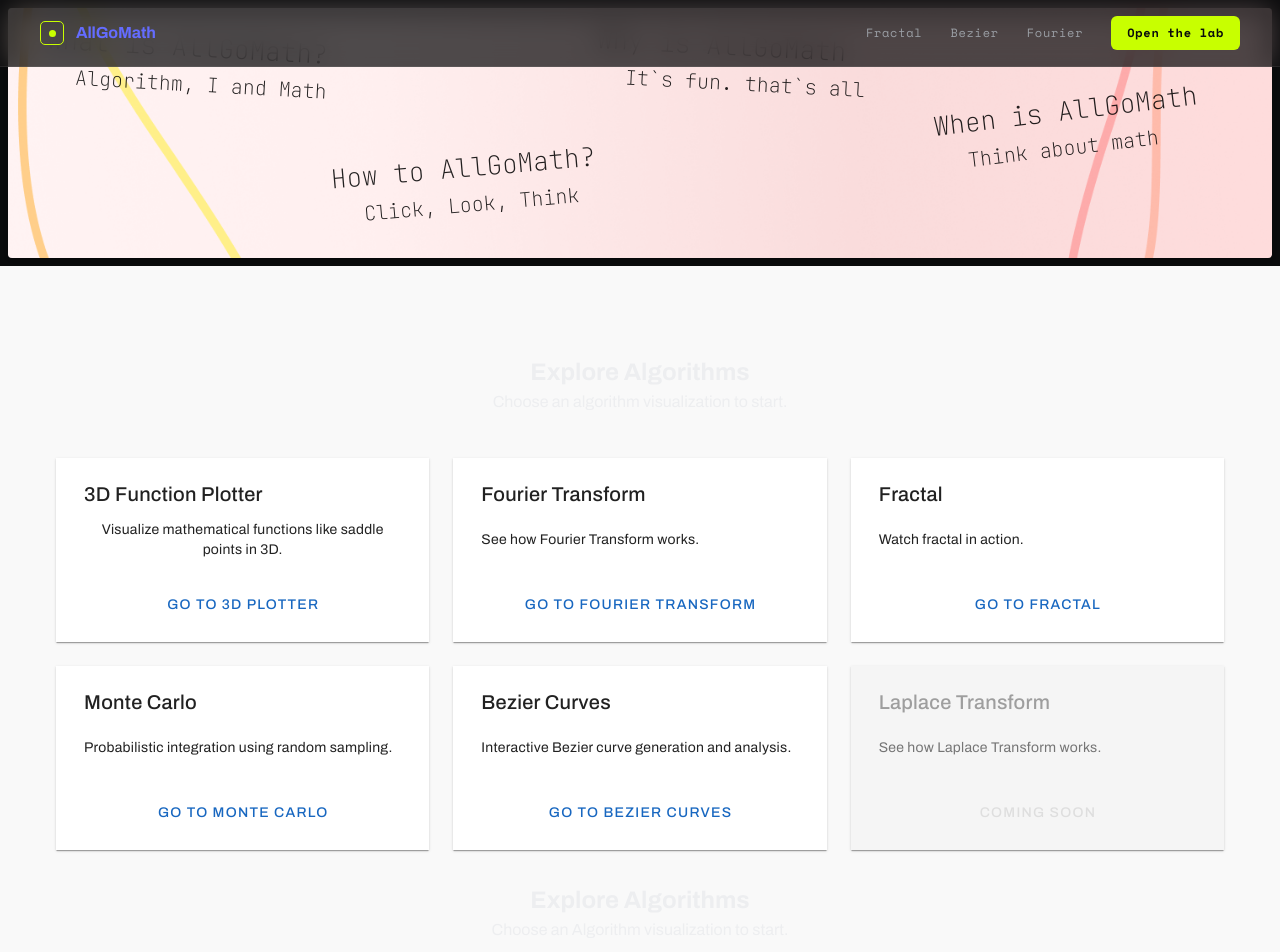
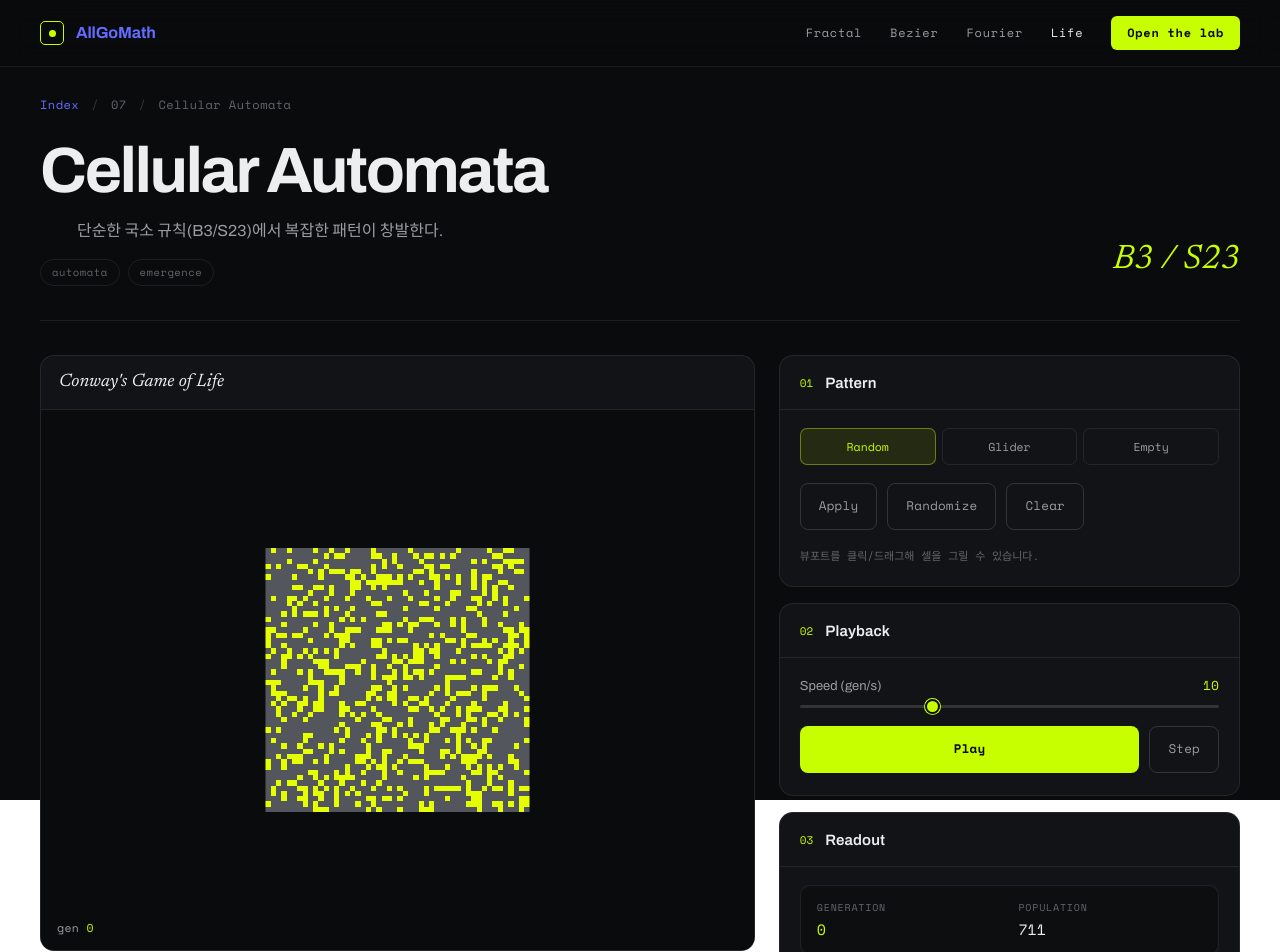
Before and after one commit to YeomYuJun/front_allgo, a Vue app: page /cellular-automata in a window 1280 px wide. Before the commit this address led to /. Shown: the top 952 px of the page. Built offline with nearby package versions, Linux system fonts and the light colour scheme.

Commit message:
feat: add Cellular Automata page with Three.js grid

```diff
--- /dev/null
+++ b/src/components/CellularAutomata.vue
@@ -0,0 +1,256 @@
+<script setup>
+import { ref, computed, onBeforeUnmount } from 'vue'
+import * as THREE from 'three'
+import AlgorithmLayout from './ui/AlgorithmLayout.vue'
+import AlgoViewport from './ui/AlgoViewport.vue'
+import ControlPanel from './ui/ControlPanel.vue'
+import SegControl from './ui/SegControl.vue'
+import RangeField from './ui/RangeField.vue'
+import AppButton from './ui/AppButton.vue'
+import Readout from './ui/Readout.vue'
+import { useThreeViewport } from '../composables/useThreeViewport.js'
+import { simulate } from '../services/automataApi.js'
+import { createEmpty, randomGrid, countPopulation, placeGlider } from '../lib/lifeGrid.js'
+
+const GRID = 50
+const WORLD = 6
+const BATCH = 30
+const ALIVE = [200, 255, 0]
+const DEAD = [22, 24, 27]
+
+const PATTERNS = [
+  { value: 'random', label: 'Random' },
+  { value: 'glider', label: 'Glider' },
+  { value: 'empty', label: 'Empty' },
+]
+
+const hostRef = ref(null)
+const pattern = ref('random')
+const speed = ref(10)
+const playing = ref(false)
+const generation = ref(0)
+const population = ref(0)
+
+let currentGrid = randomGrid(GRID, GRID, 0.28)
+let buffer = []
+let fetching = false
+let timer = null
+let disposed = false
+
+let texture = null
+let planeMesh = null
+let drawing = false
+const raycaster = new THREE.Raycaster()
+
+const { getSceneManager } = useThreeViewport(hostRef, {
+  background: '#0a0b0c',
+  cameraPosition: [0, 0, 8],
+  onReady: (sm) => {
+    sm.controls.enabled = false // 평면 그리드: orbit 끄고 포인터는 셀 그리기에 사용
+    const data = new Uint8Array(GRID * GRID * 4)
+    texture = new THREE.DataTexture(data, GRID, GRID, THREE.RGBAFormat)
+    texture.magFilter = THREE.NearestFilter
+    texture.minFilter = THREE.NearestFilter
+    const mat = new THREE.MeshBasicMaterial({ map: texture })
+    planeMesh = new THREE.Mesh(new THREE.PlaneGeometry(WORLD, WORLD), mat)
+    sm.scene.add(planeMesh)
+    writeTexture()
+    syncReadout()
+    const el = hostRef.value
+    el.addEventListener('pointerdown', onPointerDown)
+    el.addEventListener('pointermove', onPointerMove)
+    window.addEventListener('pointerup', onPointerUp)
+  },
+})
+
+function writeTexture() {
+  if (!texture) return
+  const data = texture.image.data
+  for (let r = 0; r < GRID; r++) {
+    for (let c = 0; c < GRID; c++) {
+      const alive = currentGrid[r][c]
+      const ty = GRID - 1 - r // 위쪽이 row 0이 되도록 Y 뒤집기
+      const idx = (ty * GRID + c) * 4
+      data[idx] = alive ? ALIVE[0] : DEAD[0]
+      data[idx + 1] = alive ? ALIVE[1] : DEAD[1]
+      data[idx + 2] = alive ? ALIVE[2] : DEAD[2]
+      data[idx + 3] = 255
+    }
+  }
+  texture.needsUpdate = true
+}
+
+function syncReadout() {
+  population.value = countPopulation(currentGrid)
+}
+
+async function ensureBuffer() {
+  if (buffer.length || fetching) return
+  fetching = true
+  try {
+    const { generations } = await simulate({ grid: currentGrid, steps: BATCH })
+    buffer = generations || []
+  } catch (e) {
+    console.error('Life simulate failed:', e)
+    pause()
+  } finally {
+    fetching = false
+  }
+}
+
+async function advanceOne() {
+  if (disposed) return
+  if (!buffer.length) await ensureBuffer()
+  if (disposed || !buffer.length) return
+  currentGrid = buffer.shift()
+  generation.value += 1
+  writeTexture()
+  syncReadout()
+}
+
+function scheduleNext() {
+  if (!playing.value || disposed) return
+  timer = setTimeout(async () => {
+    await advanceOne()
+    scheduleNext()
+  }, 1000 / speed.value)
+}
+
+function play() {
+  if (playing.value) return
+  playing.value = true
+  scheduleNext()
+}
+
+function pause() {
+  playing.value = false
+  if (timer) { clearTimeout(timer); timer = null }
+}
+
+async function step() {
+  if (playing.value) return
+  await advanceOne()
+}
+
+function invalidateBuffer() {
+  buffer = []
+}
+
+function applyPattern() {
+  pause()
+  if (pattern.value === 'random') {
+    currentGrid = randomGrid(GRID, GRID, 0.28)
+  } else if (pattern.value === 'glider') {
+    currentGrid = createEmpty(GRID, GRID)
+    placeGlider(currentGrid, 1, 1)
+  } else {
+    currentGrid = createEmpty(GRID, GRID)
+  }
+  generation.value = 0
+  invalidateBuffer()
+  writeTexture()
+  syncReadout()
+}
+
+function randomize() { pattern.value = 'random'; applyPattern() }
+function clearGrid() { pattern.value = 'empty'; applyPattern() }
+
+function pointerToCell(ev) {
+  const sm = getSceneManager()
+  if (!sm || !planeMesh || !hostRef.value) return null
+  const rect = hostRef.value.getBoundingClientRect()
+  const x = ((ev.clientX - rect.left) / rect.width) * 2 - 1
+  const y = -((ev.clientY - rect.top) / rect.height) * 2 + 1
+  raycaster.setFromCamera({ x, y }, sm.camera)
+  const hit = raycaster.intersectObject(planeMesh)[0]
+  if (!hit || !hit.uv) return null
+  const col = Math.min(GRID - 1, Math.max(0, Math.floor(hit.uv.x * GRID)))
+  const row = Math.min(GRID - 1, Math.max(0, Math.floor((1 - hit.uv.y) * GRID)))
+  return { row, col }
+}
+
+function paintCell(ev, toggle) {
+  const cell = pointerToCell(ev)
+  if (!cell) return
+  currentGrid[cell.row][cell.col] = toggle ? !currentGrid[cell.row][cell.col] : true
+  generation.value = 0
+  invalidateBuffer()
+  writeTexture()
+  syncReadout()
+}
+
+function onPointerDown(ev) { drawing = true; paintCell(ev, true) }
+function onPointerMove(ev) { if (drawing) paintCell(ev, false) }
+function onPointerUp() { drawing = false }
+
+onBeforeUnmount(() => {
+  disposed = true
+  pause()
+  const el = hostRef.value
+  if (el) {
+    el.removeEventListener('pointerdown', onPointerDown)
+    el.removeEventListener('pointermove', onPointerMove)
+  }
+  window.removeEventListener('pointerup', onPointerUp)
+})
+
+const readoutItems = computed(() => [
+  { k: 'generation', v: generation.value, acc: true },
+  { k: 'population', v: population.value },
+])
+</script>
+
+<template>
+  <AlgorithmLayout
+    index="07" title="Cellular Automata"
+    subtitle="단순한 국소 규칙(B3/S23)에서 복잡한 패턴이 창발한다."
+    :tags="['automata', 'emergence']" eq="B3 / S23">
+    <template #viewport>
+      <AlgoViewport>
+        <template #expr>Conway's Game of Life</template>
+        <template #status>
+          <div class="ln">gen <b>{{ generation }}</b></div>
+        </template>
+        <div ref="hostRef" class="vp-host"></div>
+      </AlgoViewport>
+    </template>
+
+    <template #controls>
+      <ControlPanel number="01" title="Pattern">
+        <SegControl v-model="pattern" :options="PATTERNS" />
+        <div class="btnrow">
+          <AppButton variant="ghost" @click="applyPattern">Apply</AppButton>
+          <AppButton variant="ghost" @click="randomize">Randomize</AppButton>
+          <AppButton variant="ghost" @click="clearGrid">Clear</AppButton>
+        </div>
+        <p class="hint">뷰포트를 클릭/드래그해 셀을 그릴 수 있습니다.</p>
+      </ControlPanel>
+      <ControlPanel number="02" title="Playback">
+        <RangeField v-model="speed" :min="1" :max="30" :step="1" label="Speed (gen/s)" />
+        <div class="btnrow">
+          <AppButton v-if="!playing" @click="play">Play</AppButton>
+          <AppButton v-else @click="pause">Pause</AppButton>
+          <AppButton variant="ghost" :disabled="playing" @click="step">Step</AppButton>
+        </div>
+      </ControlPanel>
+      <ControlPanel number="03" title="Readout">
+        <Readout :items="readoutItems" />
+      </ControlPanel>
+    </template>
+
+    <template #explain>
+      <div class="ex-head">
+        <p>각 셀은 무어 이웃(8개) 중 살아있는 수에 따라 갱신된다: 살아있으면 2~3개일 때 생존, 죽어있으면 정확히 3개일 때 탄생(B3/S23). 글라이더처럼 이동·진동·정지하는 구조가 단순 규칙에서 창발한다.</p>
+      </div>
+    </template>
+  </AlgorithmLayout>
+</template>
+
+<style scoped>
+.vp-host{position:absolute;inset:0;}
+.btnrow{display:flex;gap:10px;flex-wrap:wrap;}
+.hint{font-family:var(--mono);font-size:11px;color:var(--fg-mute);}
+.ln b{color:var(--acc);font-weight:400;}
+.ex-head{max-width:60ch;}
+.ex-head p{color:var(--fg-dim);font-size:16px;line-height:1.7;}
+</style>
--- a/src/layout/MainLayout.vue
+++ b/src/layout/MainLayout.vue
@@ -3,6 +3,7 @@ const links = [
   { to: '/fractal', label: 'Fractal' },
   { to: '/bezier', label: 'Bezier' },
   { to: '/FFT', label: 'Fourier' },
+  { to: '/cellular-automata', label: 'Life' },
 ]
 </script>
 
--- a/src/router/index.js
+++ b/src/router/index.js
@@ -10,6 +10,7 @@ import SaddleFunction from '../components/SaddleFunction.vue';
 import MonteCarlo from '../components/MonteCarlo.vue';
 import BezierVisualization from '../components/BezierVisualization.vue';
 import BFSVisualization from '../components/BFS.vue';
+import CellularAutomata from '../components/CellularAutomata.vue';
 
 // import FourierTransformVisualizer from '../components/FourierTransformVisualizer.vue';
 // import SortingVisualizer from '../components/SortingVisualizer.vue';
@@ -60,6 +61,11 @@ const routes = [
     name: 'BFS',
     component: BFSVisualization,
   },
+  {
+    path: '/cellular-automata',
+    name: 'CellularAutomata',
+    component: CellularAutomata,
+  },
   // {
   //   path: '/quick-sort',
   //   name: 'QuickSort',
```
